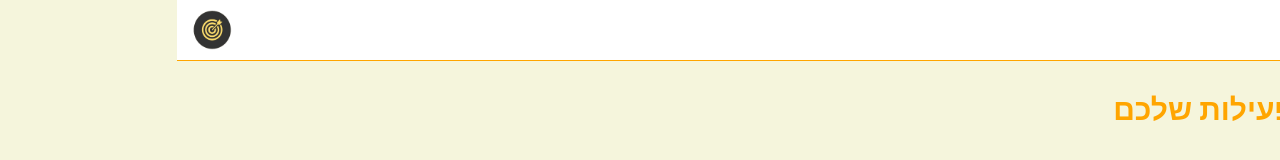
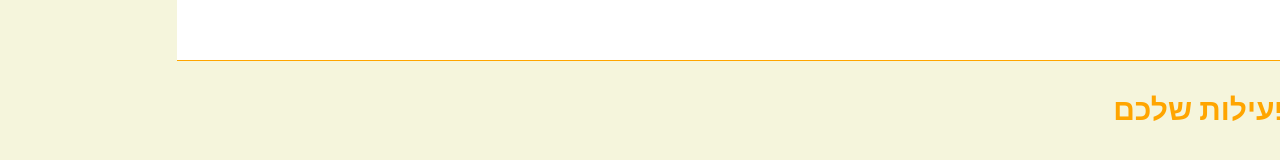
Before and after one commit to PoratEyal/Training-content-AI, a React (Create React App) app: page /choosePath in a window 1280 px wide. Shown: the top 160 px of the page. Built offline with nearby package versions, Linux system fonts and the light colour scheme; no server answers.

Commit message:
ui changes

```diff
--- a/src/pages/choosePath/choosePath.js
+++ b/src/pages/choosePath/choosePath.js
@@ -115,7 +115,7 @@ function ChoosePath() {
             <div className={styles.checkbox_container}>
 
                 <div className={styles.navbar}>
-                    <img src='icon.png'></img>
+                    {/* <img src='icon.png'></img> */}
                     <IoArrowForward onClick={() => navigate('/')} className={styles.back_icon}></IoArrowForward>
                 </div>
 
@@ -170,7 +170,7 @@ function ChoosePath() {
                 </div>
 
                 <div className={styles.checkbox_div}>
-                    <label><input type="checkbox" checked={showScoutingTime} onChange={toggleScoutingTime} /> זמן צופיות</label>
+                    <label><input type="checkbox" checked={showScoutingTime} onChange={toggleScoutingTime} /> זמן תנועת נוער</label>
                     {showScoutingTime && <div className={styles.inputs_div}>
                         <div className={styles.input_and_icon}>
                             <textarea className={styles.input} value={scoutingTimeSubject} onChange={handleInputChange(setScoutingTimeSubject)} placeholder="נושא הפעילות" type="text" />
--- a/src/pages/choosePath/choosePath.module.css
+++ b/src/pages/choosePath/choosePath.module.css
@@ -21,7 +21,6 @@
     top: 0;
     left: 0;
     z-index: 999;
-    direction: ltr;
 }
 .navbar img{
     width: 40px;
```
